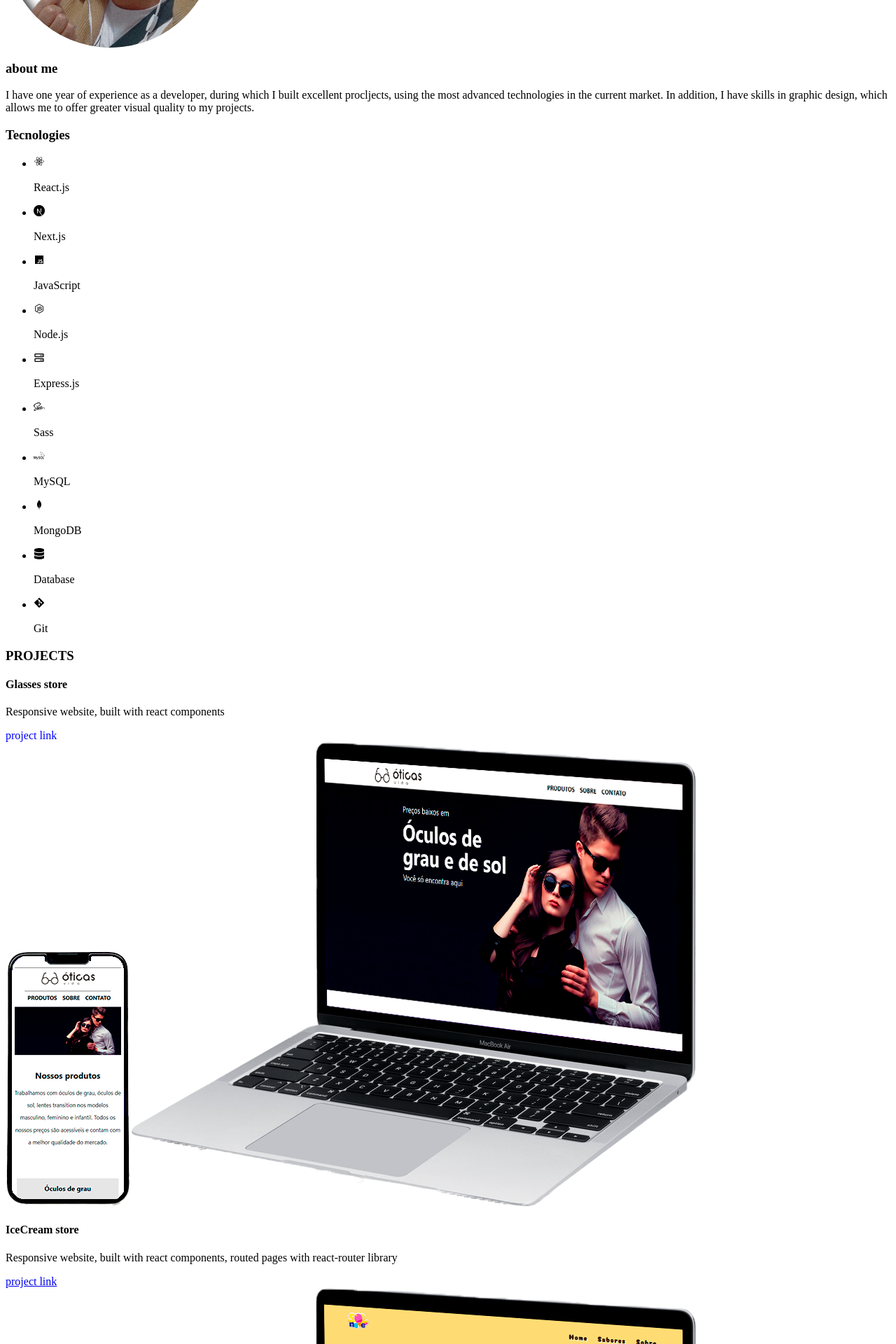
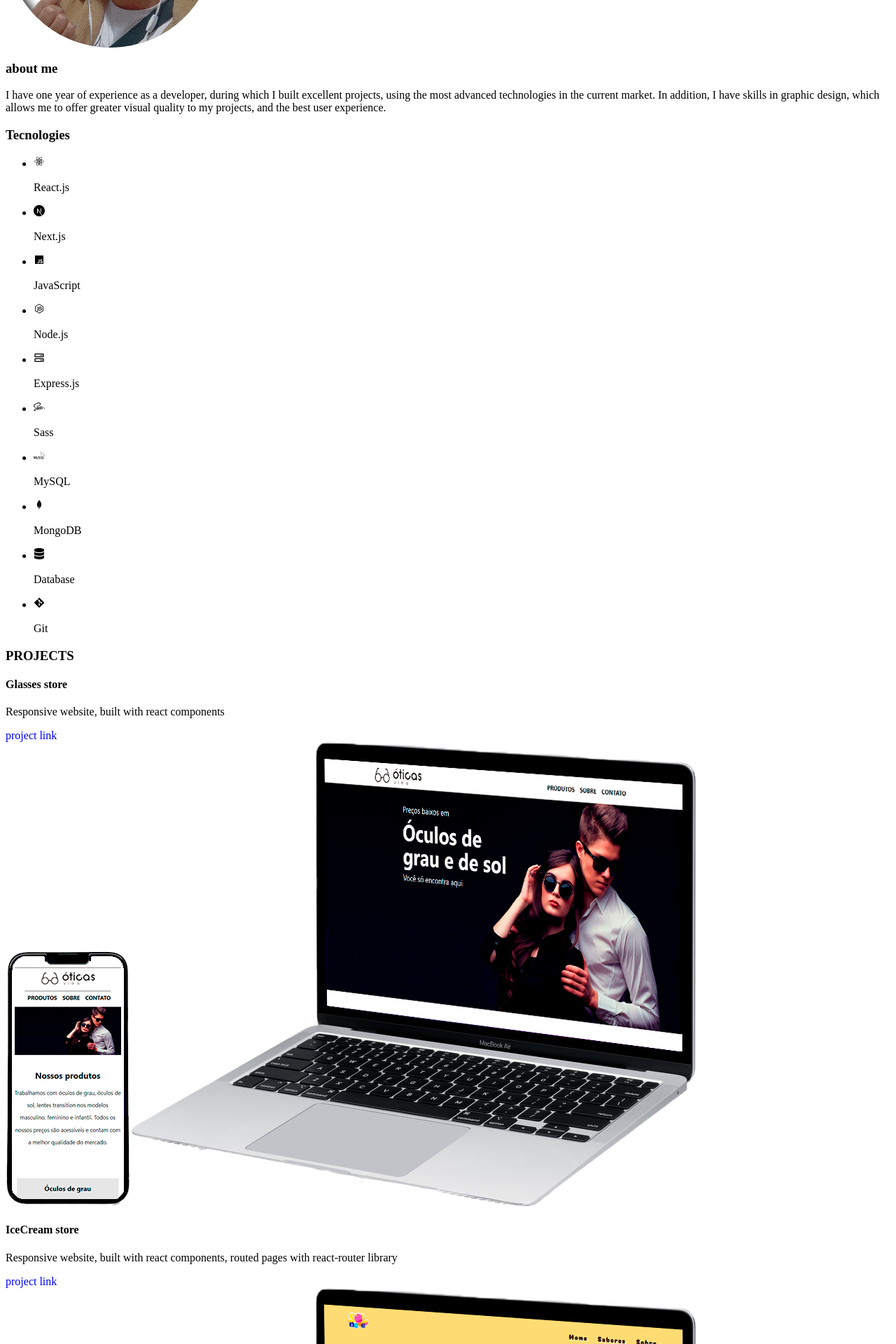
Before and after one commit to driwcoder/my-resume-next, a Next.js app: page /components/box1 in a window 1280 px wide. Shown: the part 240-2160 px from the top of the page at 70% size. Built offline with nearby package versions, Linux system fonts and the light colour scheme.

Commit message:
pequeno reparo em link

```diff
--- a/src/app/components/box1/page.jsx
+++ b/src/app/components/box1/page.jsx
@@ -24,7 +24,7 @@ export default function BoxUm() {
         <div className='skills'>
           <div className='about'>
             <h3>about me</h3>
-            <p>I have one year of experience as a developer, during which I built excellent procljects, using the most advanced technologies in the current market. In addition, I have skills in graphic design, which allows me to offer greater visual quality to my projects.</p>
+            <p>I have one year of experience as a developer, during which I built excellent projects, using the most advanced technologies in the current market. In addition, I have skills in graphic design, which allows me to offer greater visual quality to my projects, and the best user experience.</p>
           </div>
 
           <div className='boxskills'>
--- a/src/app/components/box1/style.css
+++ b/src/app/components/box1/style.css
@@ -19,7 +19,7 @@
   font-weight: normal;
 }
 
-.loja-de-oculos a {
+.loja-de-oculos a, .sorveteria a {
   color: blue;
   text-decoration: none;
 }
```
